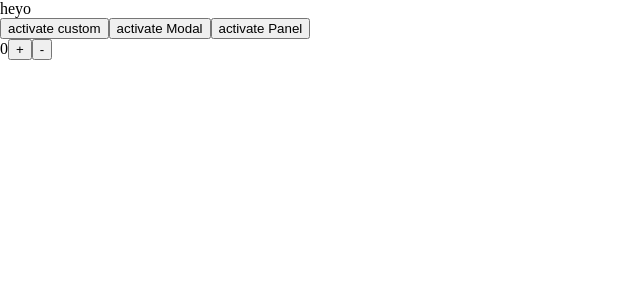
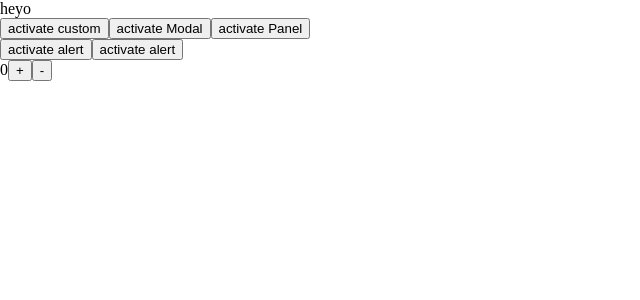
Before and after one commit to evenstephenr/hydra-components, a React (Create React App) app in the folder app/: page / in a window 1280 px wide. Shown: the top 300 px of the page, without its empty margins (0-640 px from the left). Built offline with nearby package versions, Linux system fonts and the light colour scheme.

Commit message:
Components:init Alert component

```diff
--- a/app/src/App.js
+++ b/app/src/App.js
@@ -1,5 +1,5 @@
 import React from "react";
-import { Overlay, Modal, Panel } from "components";
+import { Overlay, Modal, Panel, Alerts } from "components";
 import "./App.css";
 
 const SampleCustom = () => {
@@ -20,6 +20,7 @@ const Activator = () => (
       if (!context) return null;
       return (
         <>
+          <div>
             <button onClick={() => context.activate({ component: "DEFAULT" })}>
               activate custom
             </button>
@@ -29,6 +30,33 @@ const Activator = () => (
             <button onClick={() => context.activate({ component: "PANEL" })}>
               activate Panel
             </button>
+          </div>
+          <div>
+            <Alerts.Consumer>
+              {({ activate }) => (
+                <>
+                  <button
+                    onClick={() =>
+                      activate({
+                        message: "oh no",
+                      })
+                    }
+                  >
+                    activate alert
+                  </button>
+                  <button
+                    onClick={() =>
+                      activate({
+                        message: "Sup",
+                      })
+                    }
+                  >
+                    activate alert
+                  </button>
+                </>
+              )}
+            </Alerts.Consumer>
+          </div>
         </>
       );
     }}
@@ -71,6 +99,7 @@ const componentMap = {
 
 export const App = () => (
   <Overlay.Provider componentMap={componentMap}>
+    <Alerts.Provider duration={5000}>
       <div
         style={{
           width: "100vw",
@@ -82,5 +111,6 @@ export const App = () => (
         <Activator />
         <SampleCustom />
       </div>
+    </Alerts.Provider>
   </Overlay.Provider>
 );
--- a/package.json
+++ b/package.json
@@ -1,6 +1,6 @@
 {
   "name": "components",
-  "version": "0.0.9",
+  "version": "0.0.10",
   "description": "Hydra component library - written for React, bootstrapped with create-react-library",
   "author": "evenstephenr <github@ramirs.com>",
   "homepage": "https://github.com/evenstephenr/hydra-components/",
--- a/src/Alert/index.ts
+++ /dev/null
@@ -1,8 +0,0 @@
-type AlertProps = {
-  message: string,
-}
-
-export function Alert (props: AlertProps) {
-  const { message } = props;
-  return alert(message);
-}
--- /dev/null
+++ b/src/Alert/index.tsx
@@ -0,0 +1,169 @@
+import React from "react";
+import { CSSProperties } from "styled-components";
+import { Close } from "../Button";
+
+type AlertProps = {
+  id: string;
+  dismiss: () => void;
+} & StyleOverride;
+export const Alert: React.FC<AlertProps> = ({
+  children,
+  id,
+  dismiss,
+  style,
+}) => (
+  <div
+    id={`hydra-alert-${id}`}
+    style={{
+      position: "relative",
+      boxShadow: "rgba(0, 0, 0, 0.23) 0px 1px 6px 2px",
+      width: "350px",
+      padding: "20px",
+      paddingRight: "38px",
+      marginBottom: "20px",
+      ...style,
+    }}
+  >
+    {children}
+    <Close
+      onClick={() => dismiss()}
+      style={{
+        position: "absolute",
+        top: "13px",
+        right: "7px",
+        opacity: "0.4",
+      }}
+    />
+  </div>
+);
+
+//http://stackoverflow.com/questions/105034/how-to-create-a-guid-uuid-in-javascript
+const randomString = () =>
+  Math.random().toString(36).substring(2, 15) +
+  Math.random().toString(36).substring(2, 15);
+
+type ActivateOptions = {
+  message: string;
+  duration?: number;
+} & StyleOverride;
+
+export type AlertContext = {
+  /** is there any alert currently visible? */
+  isActive: boolean;
+  /** renders the alert to be shown, given provided opts */
+  activate: (o: ActivateOptions) => void;
+};
+
+const { Consumer: C, Provider: P } = React.createContext<AlertContext | null>(
+  null
+);
+
+type AlertState = { [k: string]: { message: string } & StyleOverride };
+type AlertActions =
+  | { type: "ADD"; alertId: string; message: string; style?: CSSProperties }
+  | { type: "REMOVE"; alertId: string };
+const reducer = (state: AlertState, action: AlertActions): AlertState => {
+  switch (action.type) {
+    case "ADD": {
+      const { alertId, message, style } = action;
+      return {
+        ...state,
+        [alertId]: { message, style },
+      };
+    }
+    case "REMOVE": {
+      const { alertId } = action;
+      const mutatedState = { ...state };
+      delete mutatedState[alertId];
+      return mutatedState;
+    }
+    default:
+      return state;
+  }
+};
+
+type AlertPosition = "TOP" | "BOTTOM_LEFT";
+
+type AlertProviderProps = {
+  /** duration before alerts disappear (in ms) */
+  duration?: number;
+  /** position where the toasts will render */
+  position?: AlertPosition;
+};
+
+const AlertProvider: React.FC<AlertProviderProps> = ({
+  children,
+  duration = 10000,
+  position,
+}) => {
+  const [state, dispatch] = React.useReducer(reducer, {});
+
+  const activate = (o: ActivateOptions) => {
+    const { message, duration: d, style } = o;
+    const alertId = randomString();
+    const newAlertDuration = d || duration;
+
+    setTimeout(() => dispatch({ type: "REMOVE", alertId }), newAlertDuration);
+
+    dispatch({
+      type: "ADD",
+      message,
+      style,
+      alertId,
+    });
+  };
+
+  function generateStyles(position?: AlertPosition): CSSProperties {
+    switch (position) {
+      case "BOTTOM_LEFT":
+        return {
+          left: "0px",
+          bottom: "0px",
+        };
+      case "TOP":
+      default:
+        return {
+          top: "0px",
+          left: "calc(50% - 194px)",
+        };
+    }
+  }
+
+  return (
+    <P
+      value={{
+        isActive: false,
+        activate,
+      }}
+    >
+      <div>{children}</div>
+      <div
+        id="hydra-alert-drawer"
+        style={{
+          position: "fixed",
+          margin: "20px",
+          ...generateStyles(position),
+        }}
+      >
+        {Object.keys(state).map((alertKey) => {
+          const { message, style } = state[alertKey];
+          return (
+            <Alert
+              key={alertKey}
+              id={alertKey}
+              dismiss={() => dispatch({ type: "REMOVE", alertId: alertKey })}
+              style={style}
+            >
+              {message}
+            </Alert>
+          );
+        })}
+      </div>
+    </P>
+  );
+};
+
+export const Alerts = {
+  Consumer: C,
+  Provider: AlertProvider,
+};
--- a/src/Button/index.tsx
+++ b/src/Button/index.tsx
@@ -17,3 +17,40 @@ export const ButtonRow: FC<ButtonRowProps> = ({
     {children}
   </div>
 );
+
+type CloseProps = {
+  onClick: () => void;
+} & ReactButton;
+/** This is a super-specific close button that's got terrible CSS but look ma, no SVG's! */
+export const Close: React.FC<CloseProps> = (props) => (
+  <Button
+    {...props}
+    style={{
+      position: "relative",
+      fontSize: "32px",
+      width: "32px",
+      height: "32px",
+      lineHeight: "32px",
+      background: "none",
+      border: "none",
+      outlineOffset: "-6px",
+      cursor: "pointer",
+      padding: "unset",
+      ...props.style,
+    }}
+    onClick={() => props.onClick()}
+  >
+    <div
+      style={{
+        position: "absolute",
+        width: "32px",
+        height: "32px",
+        transform: "rotate(45deg)",
+        borderRadius: "32px",
+        top: "0px",
+      }}
+    >
+      +
+    </div>
+  </Button>
+);
--- a/src/Overlays/Backgrounds.tsx
+++ b/src/Overlays/Backgrounds.tsx
@@ -1,15 +1,9 @@
 import React, { FC, useEffect } from "react";
 import { COLOR } from "../Theme";
 
-export enum BACKGROUND_TYPE {
-  NONE = "NONE",
-  DARKEN = "DARKEN",
-  BLUR = "BLUR",
-}
-
 export type BackgroundProps = {
   backgroundThreshold?: number; // the 'magnitude' of backgroundType
-  backgroundType?: BACKGROUND_TYPE; // none, background with opacity, filter:blur
+  backgroundType?: "NONE" | "DARKEN" | "BLUR"; // none, background with opacity, filter:blur
 };
 
 export const NoBackground: FC = ({ children }) => (
@@ -68,11 +62,11 @@ export const BlurryBackground: FC<BackgroundProps> = ({
 };
 export const Background: FC<BackgroundProps> = (props) => {
   switch (props.backgroundType) {
-    case BACKGROUND_TYPE.DARKEN:
+    case "DARKEN":
       return <DarkBackground {...props} />;
-    case BACKGROUND_TYPE.BLUR:
+    case "BLUR":
       return <BlurryBackground {...props} />;
-    case BACKGROUND_TYPE.NONE:
+    case "NONE":
       return <NoBackground {...props} />;
     default:
       return <DarkBackground {...props} />;
--- a/src/Overlays/Shared.tsx
+++ b/src/Overlays/Shared.tsx
@@ -1,42 +1,5 @@
 import React from "react";
-import { Button, ButtonRow, ButtonRowProps } from "../Button";
-
-type CloseProps = {
-  onClick: () => void;
-} & ReactButton;
-/** This is a super-specific close button that's got terrible CSS but look ma, no SVG's! */
-export const Close: React.FC<CloseProps> = (props) => (
-  <Button
-    {...props}
-    style={{
-      position: "relative",
-      fontSize: "32px",
-      width: "32px",
-      height: "32px",
-      lineHeight: "32px",
-      background: "none",
-      border: "none",
-      outlineOffset: "-6px",
-      cursor: "pointer",
-      padding: "unset",
-      ...props.style,
-    }}
-    onClick={() => props.onClick()}
-  >
-    <div
-      style={{
-        position: "absolute",
-        width: "32px",
-        height: "32px",
-        transform: "rotate(45deg)",
-        borderRadius: "32px",
-        top: "0px",
-      }}
-    >
-      +
-    </div>
-  </Button>
-);
+import { Close, ButtonRow, ButtonRowProps } from "../Button";
 
 type SharedComponentProps = {
   id: string;
```
Also changed, not shown: 9 other files (tests, documents, lock files or other folders). Lines whose indentation alone changed are shown as unchanged.
